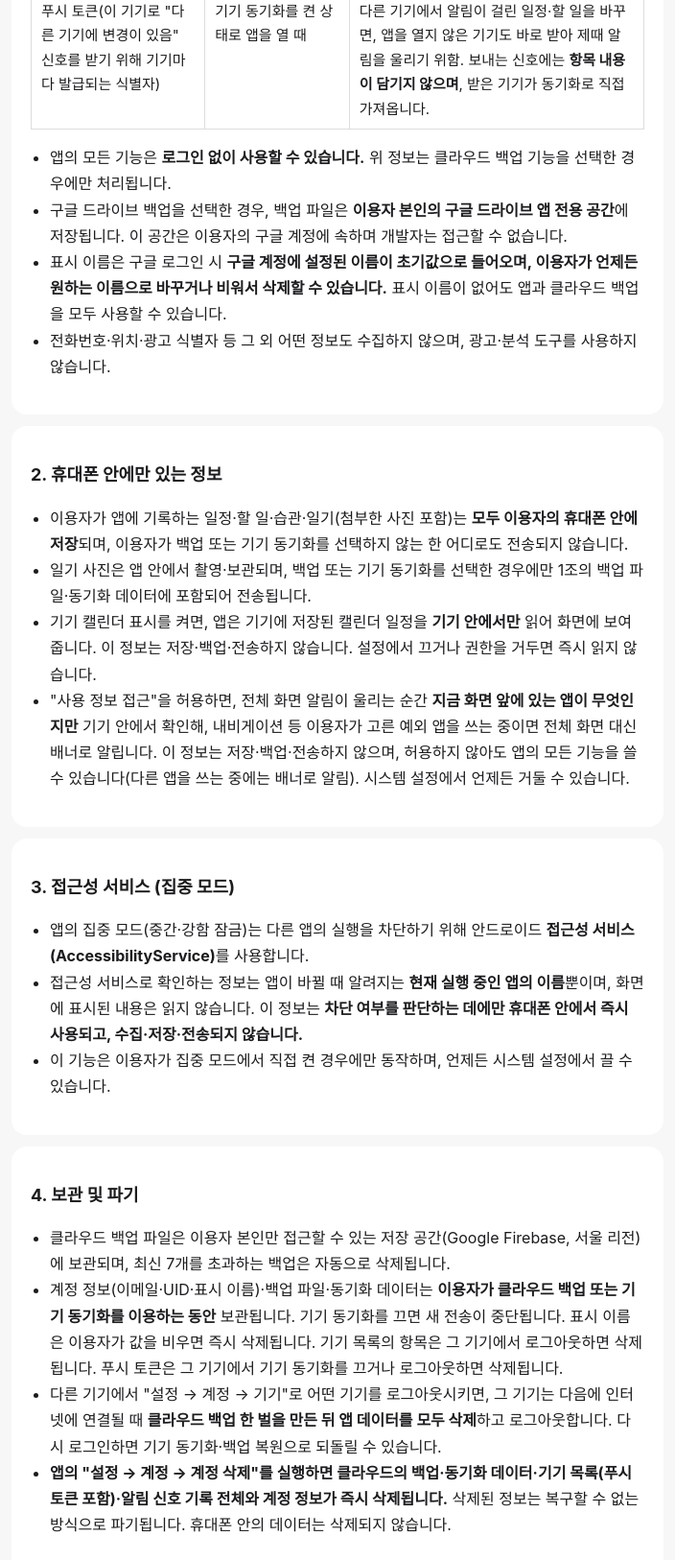
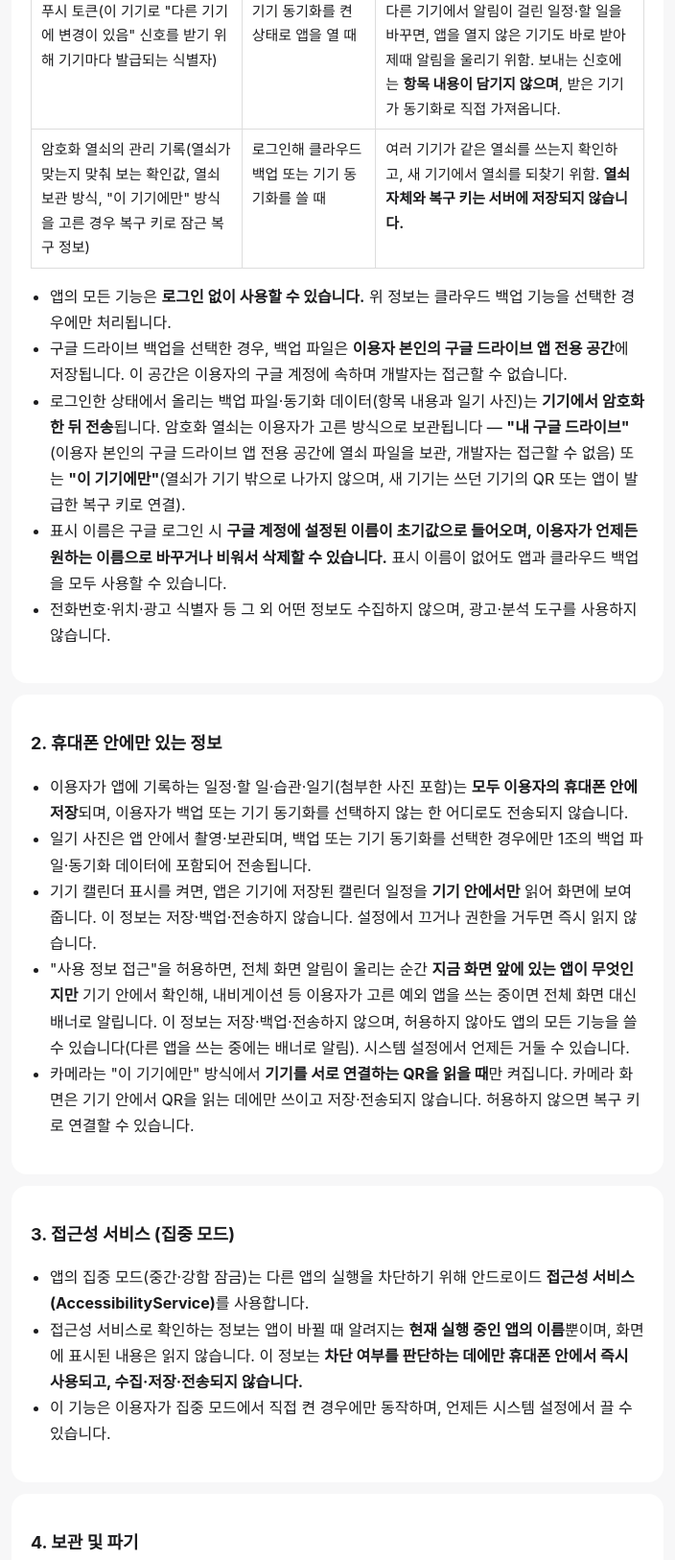
Before and after one commit to ACHROEW/noa-policy, a plain HTML site: page index.html in a window 1280 px wide. Shown: the part 780-2406 px from the top of the page at 96% size, without its empty margins (288-992 px from the left). Drawn offline with Linux system fonts and the light colour scheme.

Commit message:
v8 — 백업·동기화 데이터를 기기에서 암호화한 뒤 전송 · 열쇠 보관 방식(내 구글 드라이브 / 이 기기에만)과 관리 기록 · 카메라(QR 읽기) · 이 기기에만 계정의 원격 로그아웃은 데이터를 지우지 않음
Co-Authored-By: Claude Fable 5.2 <noreply@anthropic.com>

```diff
--- a/index.html
+++ b/index.html
@@ -34,7 +34,7 @@
 <body>
 <main>
   <h1>NOA 개인정보처리방침</h1>
-  <p class="meta">시행일: 2026년 8월 20일 · 최종 수정일: 2026년 10월 23일</p>
+  <p class="meta">시행일: 2026년 8월 20일 · 최종 수정일: 2026년 11월 19일</p>
 
   <p>NOA(이하 "앱")는 이용자의 개인정보를 소중히 다루며, 아래와 같이 최소한의 정보만 처리합니다.</p>
 
@@ -73,12 +73,21 @@
         <td>다른 기기에서 알림이 걸린 일정·할 일을 바꾸면, 앱을 열지 않은 기기도 바로 받아 제때 알림을 울리기 위함.
           보내는 신호에는 <strong>항목 내용이 담기지 않으며</strong>, 받은 기기가 동기화로 직접 가져옵니다.</td>
       </tr>
+      <tr>
+        <td>암호화 열쇠의 관리 기록(열쇠가 맞는지 맞춰 보는 확인값, 열쇠 보관 방식, "이 기기에만" 방식을 고른 경우 복구 키로 잠근 복구 정보)</td>
+        <td>로그인해 클라우드 백업 또는 기기 동기화를 쓸 때</td>
+        <td>여러 기기가 같은 열쇠를 쓰는지 확인하고, 새 기기에서 열쇠를 되찾기 위함.
+          <strong>열쇠 자체와 복구 키는 서버에 저장되지 않습니다.</strong></td>
+      </tr>
     </table>
     <ul>
       <li>앱의 모든 기능은 <strong>로그인 없이 사용할 수 있습니다.</strong> 위 정보는 클라우드 백업
         기능을 선택한 경우에만 처리됩니다.</li>
       <li>구글 드라이브 백업을 선택한 경우, 백업 파일은 <strong>이용자 본인의 구글 드라이브 앱 전용
         공간</strong>에 저장됩니다. 이 공간은 이용자의 구글 계정에 속하며 개발자는 접근할 수 없습니다.</li>
+      <li>로그인한 상태에서 올리는 백업 파일·동기화 데이터(항목 내용과 일기 사진)는 <strong>기기에서 암호화한 뒤 전송</strong>됩니다.
+        암호화 열쇠는 이용자가 고른 방식으로 보관됩니다 — <strong>"내 구글 드라이브"</strong>(이용자 본인의 구글 드라이브 앱 전용 공간에 열쇠 파일을 보관,
+        개발자는 접근할 수 없음) 또는 <strong>"이 기기에만"</strong>(열쇠가 기기 밖으로 나가지 않으며, 새 기기는 쓰던 기기의 QR 또는 앱이 발급한 복구 키로 연결).</li>
       <li>표시 이름은 구글 로그인 시 <strong>구글 계정에 설정된 이름이 초기값으로 들어오며,
         이용자가 언제든 원하는 이름으로 바꾸거나 비워서 삭제할 수 있습니다.</strong>
         표시 이름이 없어도 앱과 클라우드 백업을 모두 사용할 수 있습니다.</li>
@@ -99,6 +108,8 @@
         기기 안에서 확인해, 내비게이션 등 이용자가 고른 예외 앱을 쓰는 중이면 전체 화면 대신 배너로 알립니다.
         이 정보는 저장·백업·전송하지 않으며, 허용하지 않아도 앱의 모든 기능을 쓸 수 있습니다(다른 앱을 쓰는 중에는 배너로 알림).
         시스템 설정에서 언제든 거둘 수 있습니다.</li>
+      <li>카메라는 "이 기기에만" 방식에서 <strong>기기를 서로 연결하는 QR을 읽을 때</strong>만 켜집니다.
+        카메라 화면은 기기 안에서 QR을 읽는 데에만 쓰이고 저장·전송되지 않습니다. 허용하지 않으면 복구 키로 연결할 수 있습니다.</li>
     </ul>
   </div>
 
@@ -124,10 +135,13 @@
         또는 기기 동기화를 이용하는 동안</strong> 보관됩니다. 기기 동기화를 끄면 새 전송이 중단됩니다. 표시 이름은 이용자가 값을 비우면 즉시 삭제됩니다.
         기기 목록의 항목은 그 기기에서 로그아웃하면 삭제됩니다. 푸시 토큰은 그 기기에서 기기 동기화를 끄거나 로그아웃하면 삭제됩니다.</li>
       <li>다른 기기에서 "설정 → 계정 → 기기"로 어떤 기기를 로그아웃시키면, 그 기기는 다음에 인터넷에 연결될 때
-        <strong>클라우드 백업 한 벌을 만든 뒤 앱 데이터를 모두 삭제</strong>하고 로그아웃합니다. 다시 로그인하면 기기 동기화·백업 복원으로 되돌릴 수 있습니다.</li>
-      <li><strong>앱의 "설정 → 계정 → 계정 삭제"를 실행하면 클라우드의 백업·동기화 데이터·기기 목록(푸시 토큰 포함)·알림 신호 기록 전체와 계정 정보가 즉시
+        <strong>클라우드 백업 한 벌을 만든 뒤 앱 데이터를 모두 삭제</strong>하고 로그아웃합니다. 다시 로그인하면 기기 동기화·백업 복원으로 되돌릴 수 있습니다.
+        다만 열쇠 보관 방식이 "이 기기에만"인 계정은 열쇠가 그 기기에만 있으므로, <strong>로그아웃만 하고 그 기기의 데이터는 지우지 않습니다.</strong></li>
+      <li><strong>앱의 "설정 → 계정 → 계정 삭제"를 실행하면 클라우드의 백업·동기화 데이터(일기 사진 포함)·암호화 열쇠의 관리 기록·기기 목록(푸시 토큰 포함)·알림 신호 기록 전체와 계정 정보가 즉시
         삭제됩니다.</strong> 삭제된 정보는 복구할 수 없는 방식으로 파기됩니다. 휴대폰 안의 데이터는
         삭제되지 않습니다.</li>
+      <li>"이 기기에만" 방식에서 <strong>열쇠가 든 기기와 복구 키를 모두 잃으면 클라우드의 데이터는 누구도 열 수 없습니다</strong>(개발자도 복구할 수 없습니다).
+        이 경우 "클라우드 데이터 지우고 다시 시작"으로 클라우드의 데이터를 지우고 새 열쇠로 시작할 수 있습니다.</li>
     </ul>
   </div>
 
@@ -174,6 +188,8 @@
     <h2>9. 안전성 확보 조치</h2>
     <ul>
       <li>모든 전송 구간은 암호화(TLS)되며, 저장된 백업은 Google 인프라의 저장 시 암호화로 보호됩니다.</li>
+      <li>이에 더해 백업 파일·동기화 데이터의 내용과 일기 사진은 <strong>기기에서 암호화(AES-256-GCM)한 뒤</strong> 올라가며,
+        열쇠는 서버에 저장되지 않습니다. 기기 이름·접속 시각·푸시 토큰처럼 서비스 동작에 필요한 정보는 이 암호화의 대상이 아닙니다.</li>
       <li>클라우드 저장 공간은 보안 규칙으로 <strong>본인 계정만 접근</strong>할 수 있도록 통제됩니다.
         개발자를 포함한 타인은 백업 내용을 열람할 수 없습니다.</li>
       <li>처리하는 정보 자체를 최소(이메일·UID·표시 이름·백업 파일·동기화 데이터)로 유지합니다.</li>
@@ -198,6 +214,8 @@
     <p>이 방침은 2026년 8월 20일부터 적용됩니다. 내용이 바뀌면 시행 7일 전(수집 항목·목적 등 중요한
       변경은 30일 전)에 이 페이지에서 고지합니다.</p>
     <ul>
+      <li>2026-11-19 · v8 — 백업·동기화 데이터를 기기에서 암호화한 뒤 전송 · 암호화 열쇠 보관 방식("내 구글 드라이브" / "이 기기에만")과 그 관리 기록 추가 ·
+        카메라(QR 읽기 · 기기 안 처리) 추가 · "이 기기에만" 계정의 원격 로그아웃은 데이터를 지우지 않음 · 계정 삭제 범위에 열쇠 관리 기록 명시</li>
       <li>2026-10-23 · v7 — 사용 정보 접근(선택) 추가 — 전체 화면 알림이 울릴 때 앞에 있는 앱만 기기 안에서 확인(예외 앱이면 배너) · 저장·전송 없음</li>
       <li>2026-10-23 · v6 — 푸시 토큰 추가 — 다른 기기에서 알림이 걸린 항목을 바꾸면 앱을 열지 않은 기기도 바로 받아 제때 알림(신호에 항목 내용 없음) · 동기화 끄기·로그아웃·계정 삭제 시 삭제</li>
       <li>2026-10-19 · v5 — 기기 목록(기기 이름·마지막 접속 시각) 추가 — 다른 기기에서 로그아웃하는 기능 · 계정 삭제 시 함께 삭제 · 원격 로그아웃된 기기는 백업 후 앱 데이터 삭제</li>
```
